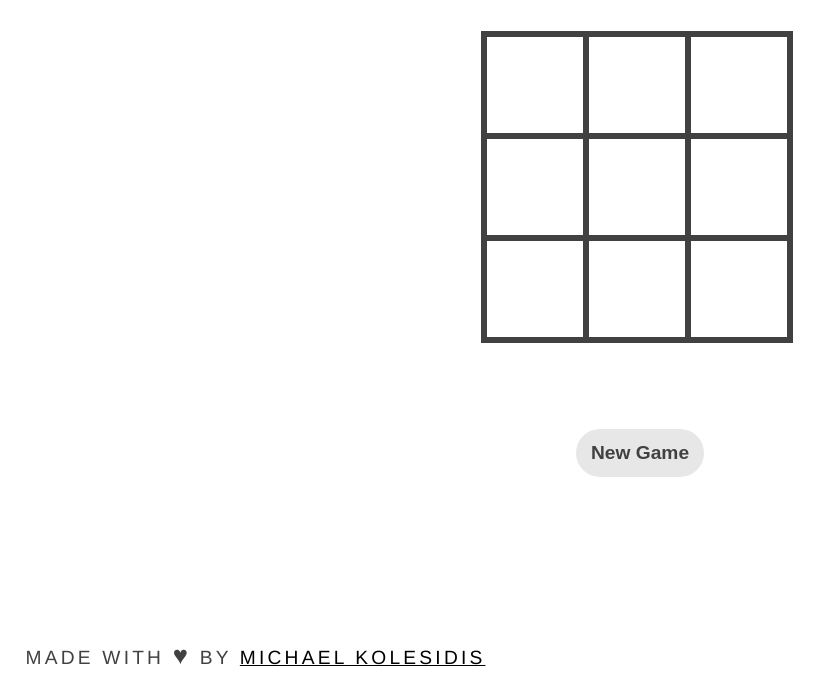
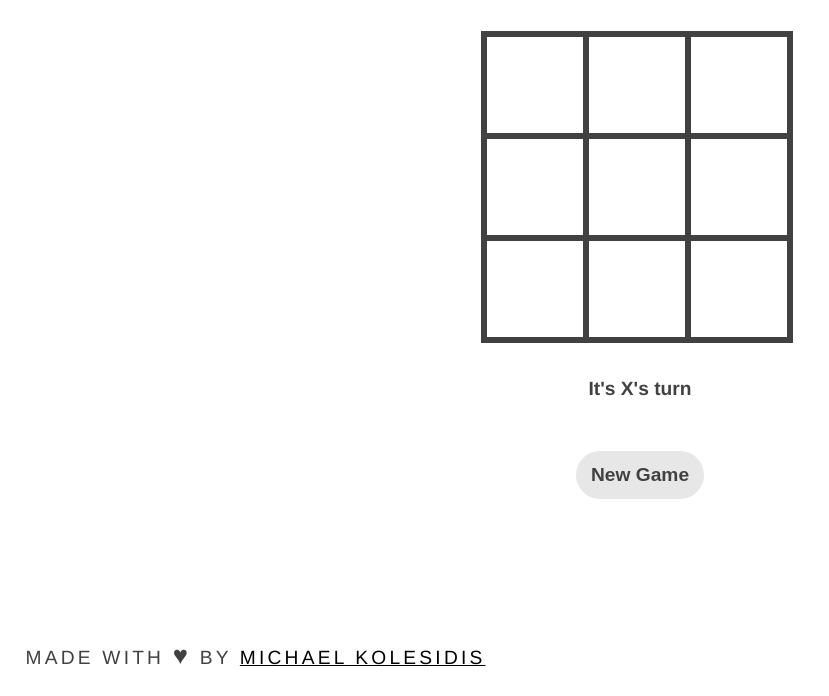
Before and after one commit to cop4808-spring-2023-fullstack-web/hw3-tic-tac-toe-js-CW9922, a plain HTML site: page index.html in a window 1280 px wide. Shown: the part 104-800 px from the top of the page, without its empty margins (0-829 px from the left). Drawn offline with Linux system fonts and the light colour scheme.

Commit message:
changed styles to correct file name

```diff
--- a/index.html
+++ b/index.html
@@ -31,6 +31,6 @@
       </p>
     </footer>
 
-    <script src="./script/tic-tac-toe.js"></script>
+    <script src="./Scripts/tic-tac-toe.js"></script>
   </body>
 </html>
```
